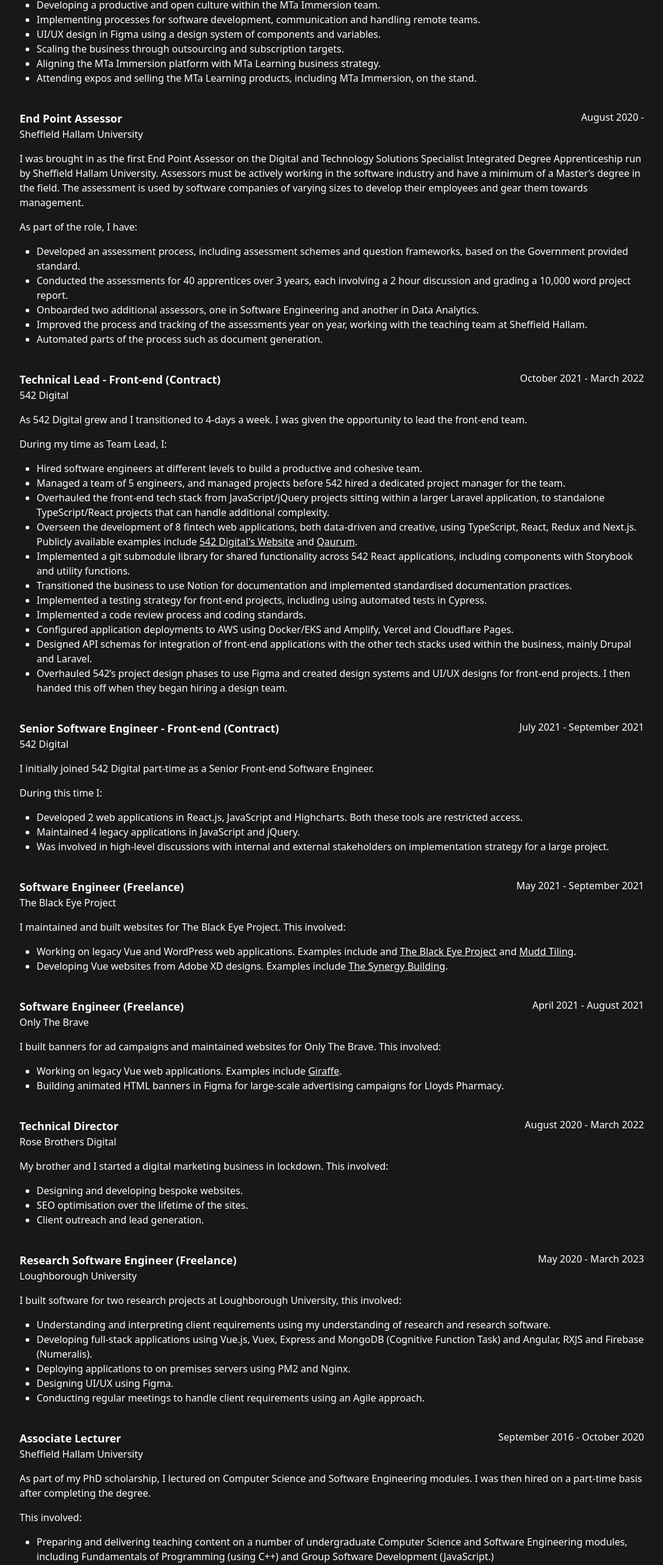
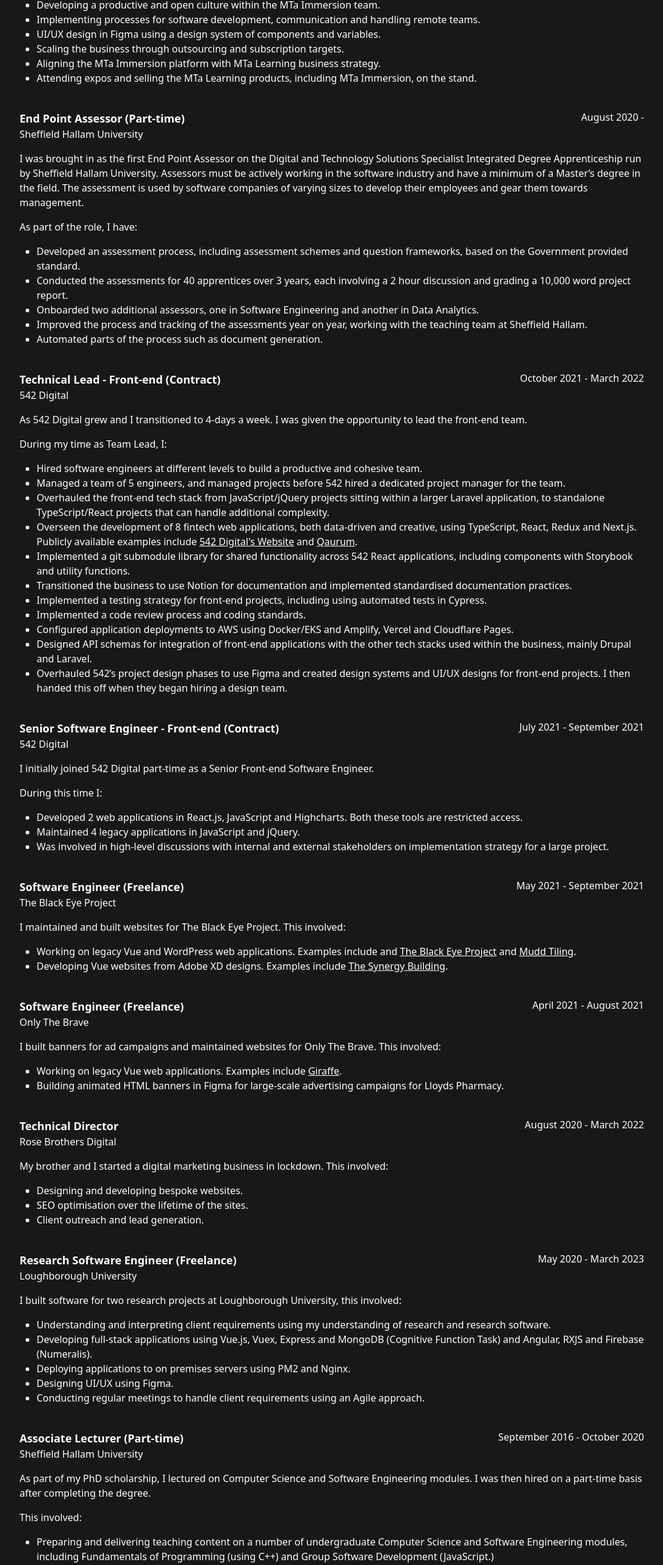
Before and after one commit to simonrose121/simon-rose.co.uk, a Next.js app: page / in a window 1280 px wide. Shown: the part 1729-4295 px from the top of the page at 61% size, without its empty margins (96-1183 px from the left). Built offline with nearby package versions, Linux system fonts and the light colour scheme.

Commit message:
fix: add part time to SHU

```diff
--- a/content/experience.ts
+++ b/content/experience.ts
@@ -54,7 +54,7 @@ My time as CTO has involved:
 		`,
 	},
 	{
-		title: 'End Point Assessor',
+		title: 'End Point Assessor (Part-time)',
 		place: 'Sheffield Hallam University',
 		placeUrl: 'https://www.shu.ac.uk/',
 		dates: 'August 2020 -',
@@ -160,7 +160,7 @@ I built software for two research projects at Loughborough University, this invo
 		`,
 	},
 	{
-		title: 'Associate Lecturer',
+		title: 'Associate Lecturer (Part-time)',
 		place: 'Sheffield Hallam University',
 		placeUrl: 'https://www.shu.ac.uk/',
 		dates: 'September 2016 - October 2020',
```
